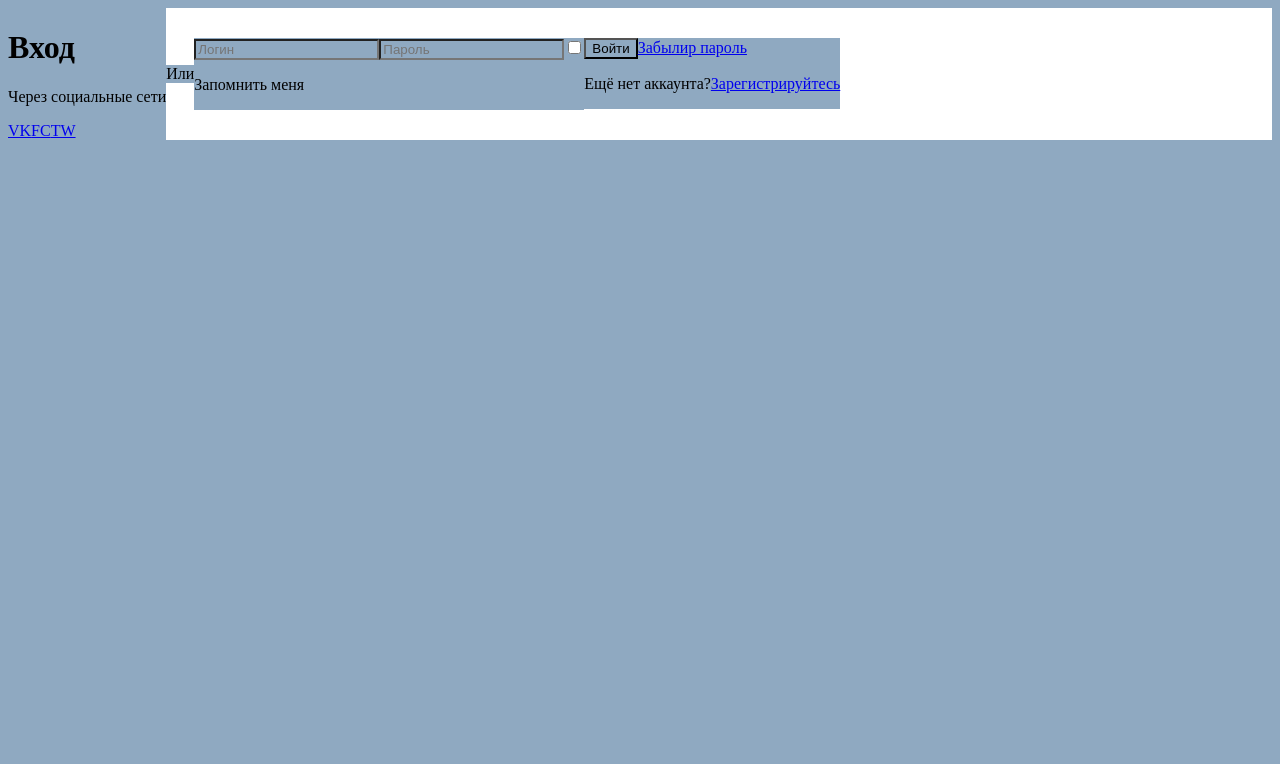
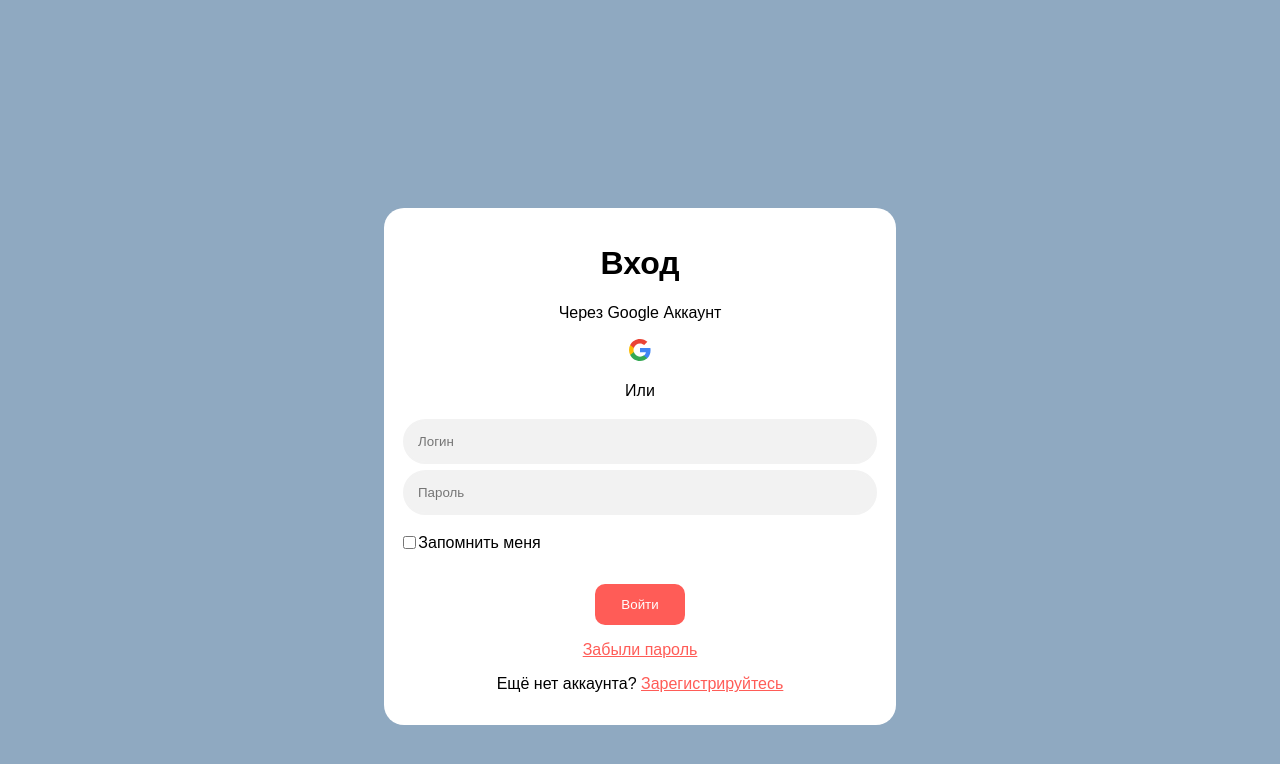
Before and after one commit to firstdray/Hackaton, a React (Create React App) app: page / in a window 1280 px wide. Shown: the top 764 px of the page. Built offline with nearby package versions, Linux system fonts and the light colour scheme.

Commit message:
signIn css edit

```diff
--- a/src/components/signIn/signIn.css
+++ b/src/components/signIn/signIn.css
@@ -1,9 +1,82 @@
-* {
-    background: rgba(143, 169, 193, 1);
+:root {
+    color-scheme: light;
+    font-family: sans-serif;
+    --background: #8fa9c1;
+    --modal: white;
+    --button-color: #ff5c57;
+}
+
+body {
+    background: var(--background);
+    margin-top: 13rem;
+}
+
+.inp label {
+    display: flex;
+}
+
+.inp {
+    display: flex;
+    flex-direction: column;
+}
+
+.inp input {
+    background: #f2f2f2;
+    color: #878787;
+    border: 2px solid #f2f2f2;
+    border-radius: 50px;
+    padding: 1em;
+    margin: .2em;
+    transition: .2s;
+}
+
+#root {
+    border-radius: 20px;
+    background: var(--modal);
+    color: black;
+    max-width: 30em;
+    margin: auto;
+    padding: 1em;
+    text-align: center;
+}
+
+.down button {
+    background: var(--button-color);
+    padding: 1em;
+    border-radius: 10px;
+    color: var(--modal);
+    border: none;
+    padding-left: 2em;
+    padding-right: 2em;
 }
 
 .modal {
-    display: flex;
+    display: block;
     align-items: center;
-    background-color: #fff;
 }
+
+textarea, input {
+    outline: none;
+}
+
+label {
+    user-select: none;
+}
+
+a {
+    color: var(--button-color);
+    transition: .2s;
+}
+
+a:visited:hover, a:hover {
+    filter: brightness(0.75);
+}
+
+input:focus {
+    border: 2px solid var(--button-color);
+    box-shadow: 0 0 1em var(--button-color);
+}
+
+input:visited:hover, input:hover {
+    background: #ddd;
+}
--- a/src/components/signIn/signIn.jsx
+++ b/src/components/signIn/signIn.jsx
@@ -7,12 +7,8 @@ class SignIn extends React.Component {
             <div className="modal">
                 <div className="up">
                     <h1>Вход</h1>
-                    <p>Через социальные сети</p>
-                    <div className="socsety">
-                        <a href="/">VK</a>
-                        <a href="/">FC</a>
-                        <a href="/">TW</a>
-                    </div>
+                    <p>Через Google Аккаунт</p>
+                    <a href="/"><img src="google.svg"/></a>
                 </div>
 
                 <p>Или</p>
@@ -27,9 +23,9 @@ class SignIn extends React.Component {
                 </div>
 
                 <div className="down">
-                    <button>Войти</button>
-                    <a href="/">Забылир пароль</a>
-                    <p>Ещё нет аккаунта?<a href="/">Зарегистрируйтесь</a></p>
+                    <p><button>Войти</button></p>
+                    <p><a href="/">Забыли пароль</a></p>
+                    <p>Ещё нет аккаунта? <a href="/">Зарегистрируйтесь</a></p>
                 </div>
             </div>
         )
```
Also changed, not shown: public/google.svg (added).
